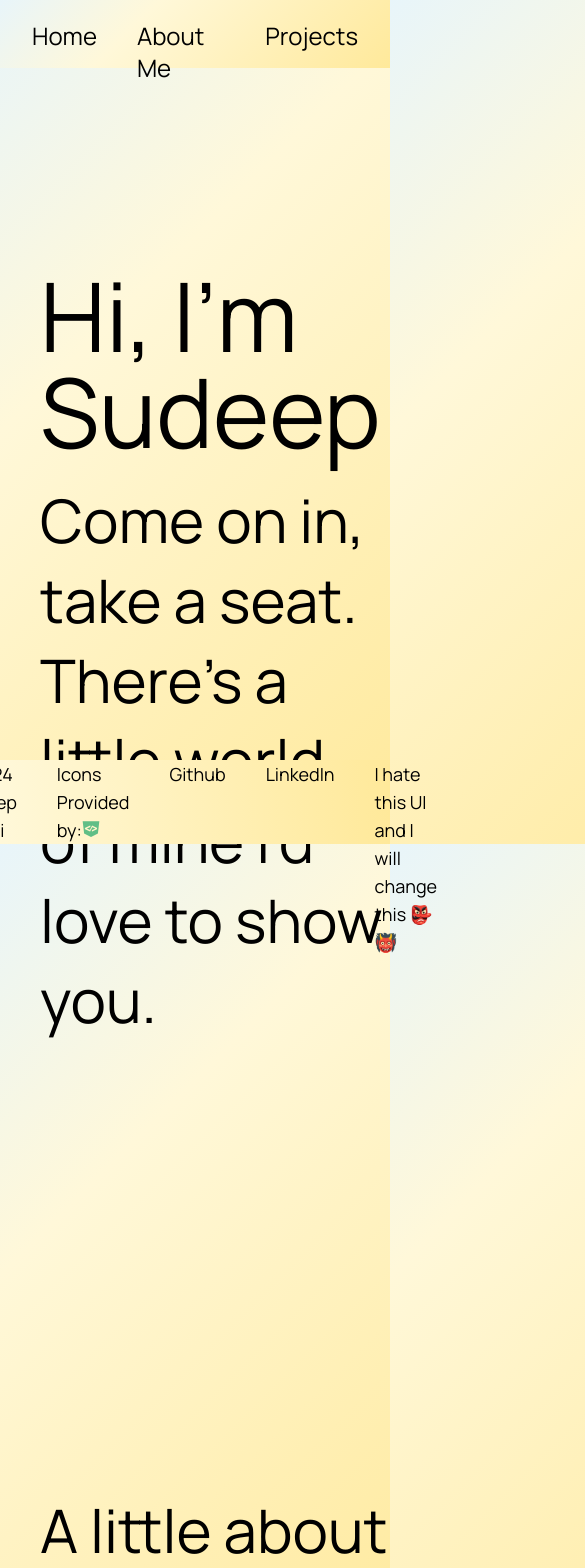
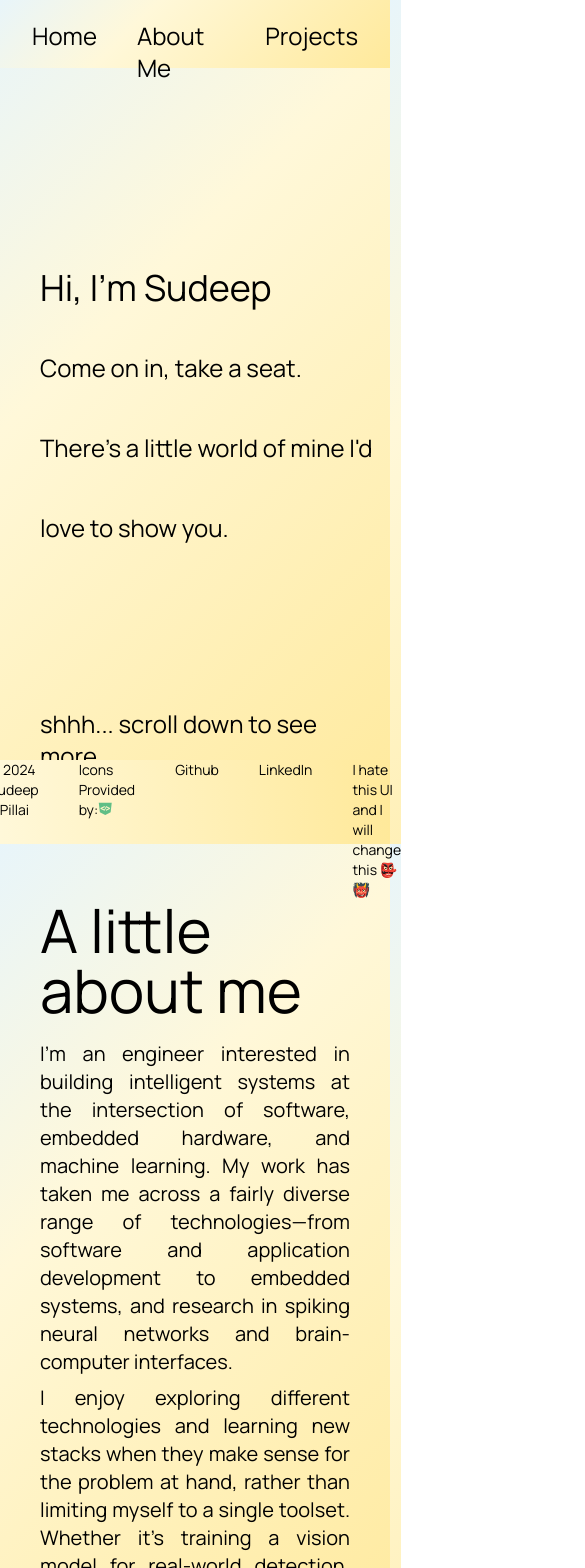
Before and after one commit to Sudeep-T-Pillai/my-portfolio-website, a Next.js app: page / in a window 390 px wide. Shown: the top 1568 px of the page, 585 px wide, since content can reach past the window. Built offline with nearby package versions, Linux system fonts and the light colour scheme.

Commit message:
Added basic responsive design

```diff
--- a/app/components/footer.tsx
+++ b/app/components/footer.tsx
@@ -3,15 +3,15 @@ export function Footer() {
     return (
         <footer className="h-[10vh] sticky bottom-0 bg-[linear-gradient(90deg,#FFF8D9_0%,#FFE99A_100%)]">
            <div className="flex flex-row row-2 justify-center gap-10">
-                    <p className="font-sans text-lg">© 2024 Sudeep T Pillai</p>
-                    <p className="font-sans text-lg"> Icons Provided by:
-                        <i className="devicon-devicon-plain colored text-lg"></i>
+                    <p className="font-sans text-sm md:text-lg">© 2024 Sudeep T Pillai</p>
+                    <p className="font-sans text-sm md:text-lg "> Icons Provided by:
+                        <i className="devicon-devicon-plain colored text-sm md:text-lg"></i>
                     </p>
 
-                    <a className="font-sans text-lg" href="https://github.com/Sudeep-T-Pillai">Github</a>
-                    <a className="font-sans text-lg" href="https://www.linkedin.com/in/sudeep-t-pillai/">LinkedIn</a>
+                    <a className="font-sans text-sm md:text-lg" href="https://github.com/Sudeep-T-Pillai">Github</a>
+                    <a className="font-sans text-sm md:text-lg" href="https://www.linkedin.com/in/sudeep-t-pillai/">LinkedIn</a>
 
-                    <p className="font-sans text-lg">
+                    <p className="font-sans text-sm md:text-lg">
                        I hate this UI and I will change this  👺 👹
                     </p>
 
--- a/app/components/sections/about-me.tsx
+++ b/app/components/sections/about-me.tsx
@@ -3,9 +3,9 @@ import TechStackDiv from "../tech-stack-images/TechStackDiv";
 
 export default function AboutMe() {
     return (
-        <section className="flex flex-col ml-10 font-sans gap-5">
+        <section className="flex flex-col ml-10 mr-10 font-sans gap-5">
             <h2 className="text-6xl">A little about me</h2>
-            <div className=" grid grid-cols-12 gap-40">
+            <div className="flex flex-col col-2 md:grid grid-cols-12 gap-40">
                 <div className=" col-span-6 flex flex-col gap-2">
                     <div className="flex flex-col gap-2">
                         <p className="text-xl text-justify">
--- a/app/components/sections/introduction.tsx
+++ b/app/components/sections/introduction.tsx
@@ -2,17 +2,17 @@ export default function Introduction() {
 
     return (
         <section className="font-sans flex flex-col ml-10">
-          <h1 className=" text-8xl mt-50">
+          <h1 className="text-4xl md:text-8xl mt-50">
             Hi, I'm Sudeep
           </h1>
 
-          <h2 className=" text-6xl leading-20 mt-5">
+          <h2 className="text-2xl md:text-6xl leading-20 mt-5">
            Come on in, take a seat.
            <br/>
            There's a little world of mine I'd love to show you.
           </h2>
 
-          <p className="text-2xl ml-330 mt-35">
+          <p className="text-2xl lg:ml-330 mt-35">
             shhh... scroll down to see more..
           </p>
         </section>
--- a/app/components/sections/projects.tsx
+++ b/app/components/sections/projects.tsx
@@ -2,7 +2,7 @@ export default function Project() {
     return (
         <section className="flex flex-col ml-10 font-sans gap-10">
             <div className="flex justify-center font-sans gap-10">
-                <p className="text-4xl">Actually. I'm refactoring all my projects, its going to take a while, But its worth it.</p>
+                <p className="text-3xl md:text-4xl">Actually. I'm refactoring all my projects, its going to take a while, But its worth it.</p>
             </div>
 
            <div className="flex flex-col col-5 items-center space-y-6 text-2xl pl-5 pr-20">
```
